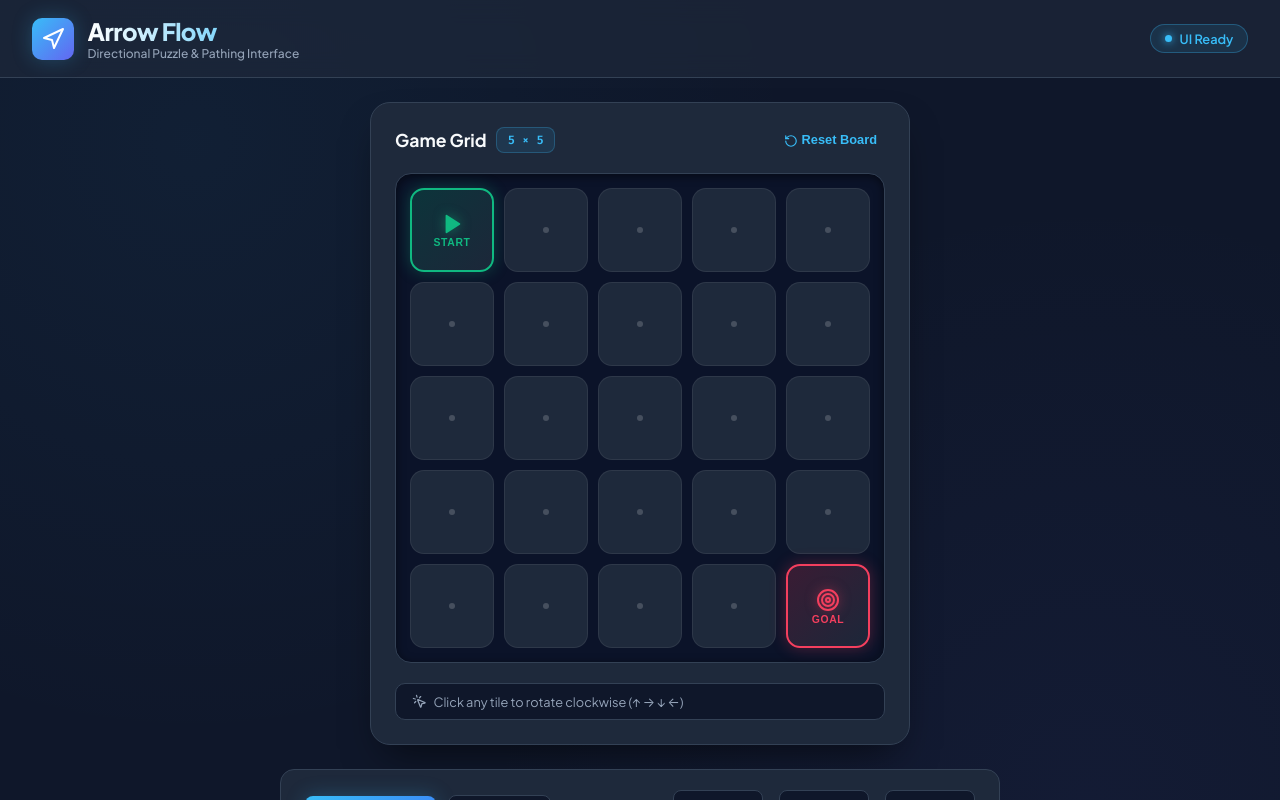
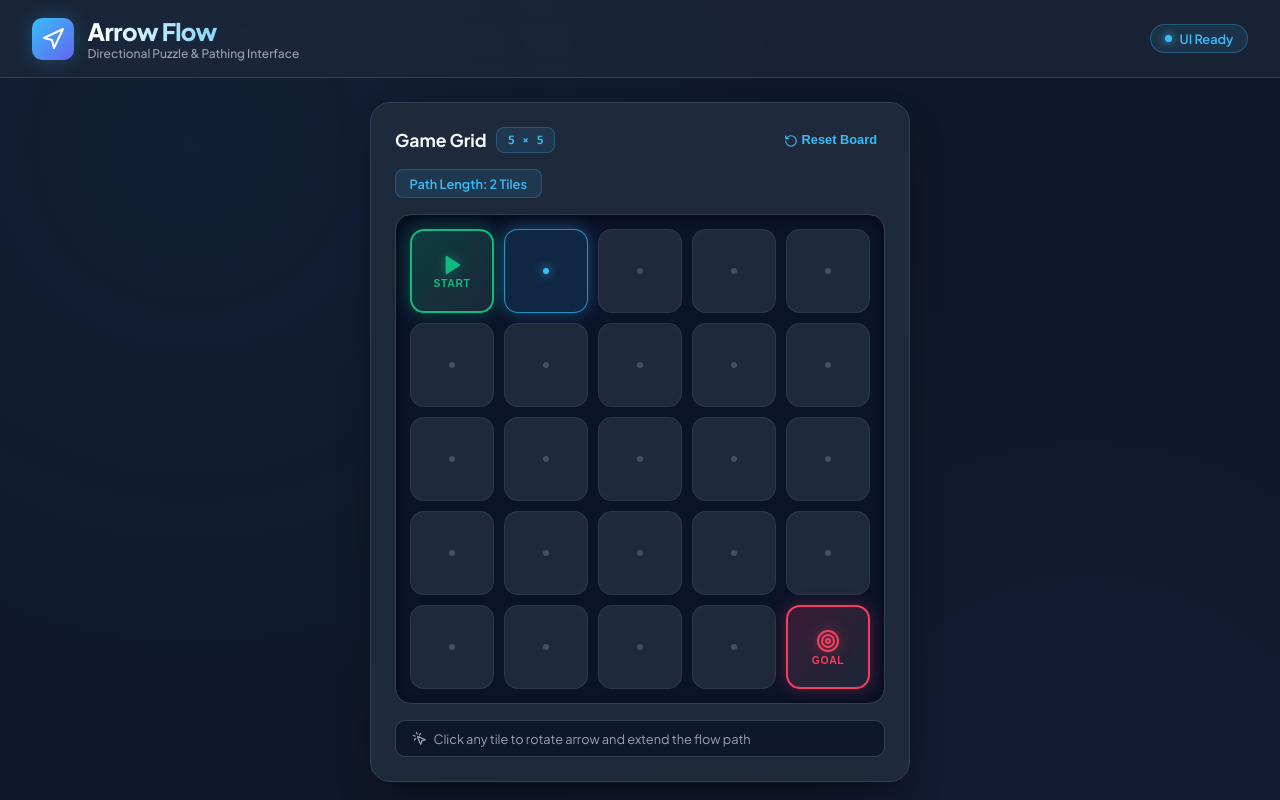
Before and after one commit to 123Devasri/ArrowFlow, a React (Vite) app: page / in a window 1280 px wide. Built offline with nearby package versions, Linux system fonts and the light colour scheme.

Commit message:
Add path movement

```diff
--- a/src/algorithms/pathfinding.js
+++ b/src/algorithms/pathfinding.js
@@ -1,25 +1,97 @@
 /**
- * Arrow Flow Pathfinding & Flow Algorithm Placeholder
+ * Arrow Flow Pathfinding Utility
  *
- * This module will contain the core directional tracing logic for Arrow Flow.
- * When arrows are placed on the board, the flow algorithm will trace step-by-step
- * from the start cell following arrow directions to check if the end goal is reached.
+ * Traces the step-by-step flow from the Start tile following arrow directions.
+ * Separated from UI components to maintain a clean modular architecture.
  */
 
-import { DIRECTION_VECTORS, isValidCoordinate } from '../utils/constants';
+import { DIRECTION_VECTORS } from '../utils/constants';
+import { isValidCoordinate } from '../utils/helpers';
 
 /**
- * Traces the flow of directional arrows on the board.
- * @param {Array<Array<Object>>} grid
- * @param {Object} startPos { row, col }
- * @returns {Object} Result object containing path sequence and whether goal was reached.
+ * Calculates the reachable path starting from (0, 0).
+ *
+ * Stops when:
+ * 1. Target tile is reached (success)
+ * 2. Path leaves the board (out of bounds)
+ * 3. Entering a tile without an arrow (no arrow)
+ * 4. Entering a tile already in the current path (loop detected)
+ *
+ * @param {Array<Array<Object>>} grid 2D matrix of tile objects
+ * @param {Object} startPos Starting coordinate { row: 0, col: 0 }
+ * @param {Object} targetPos Target coordinate { row: 4, col: 4 }
+ * @returns {Object} { path: Array<{row, col}>, pathSet: Set<string>, reachedTarget: boolean, stopReason: string }
  */
-export function traceArrowFlow(grid, startPos = { row: 0, col: 0 }) {
-  // Placeholder implementation for setup phase
-  console.log('Trace arrow flow solver initialized');
+export function calculateFlowPath(
+  grid,
+  startPos = { row: 0, col: 0 },
+  targetPos = { row: 4, col: 4 }
+) {
+  const path = [];
+  const pathSet = new Set(); // Stores "row-col" strings for O(1) lookup
+  let current = startPos;
+  let reachedTarget = false;
+  let stopReason = 'IDLE';
+
+  // Safeguard loop iteration limit
+  const maxSteps = grid.length * grid[0].length + 1;
+  let stepCount = 0;
+
+  while (current && stepCount < maxSteps) {
+    stepCount++;
+    const key = `${current.row}-${current.col}`;
+
+    // Loop detection check
+    if (pathSet.has(key)) {
+      stopReason = 'LOOP';
+      break;
+    }
+
+    // Add current tile to reachable path
+    path.push({ row: current.row, col: current.col });
+    pathSet.add(key);
+
+    // Check if target is reached
+    if (current.row === targetPos.row && current.col === targetPos.col) {
+      reachedTarget = true;
+      stopReason = 'TARGET_REACHED';
+      break;
+    }
+
+    // Get current tile's arrow direction
+    const tileData = grid[current.row]?.[current.col];
+    const direction = tileData?.arrow;
+
+    // Stop if tile has no arrow direction
+    if (!direction) {
+      stopReason = 'NO_ARROW';
+      break;
+    }
+
+    // Calculate next tile coordinates based on arrow direction vector
+    const vector = DIRECTION_VECTORS[direction];
+    if (!vector) {
+      stopReason = 'INVALID_DIRECTION';
+      break;
+    }
+
+    const nextRow = current.row + vector.r;
+    const nextCol = current.col + vector.c;
+
+    // Stop if next step is out of grid bounds
+    if (!isValidCoordinate(nextRow, nextCol, grid.length, grid[0].length)) {
+      stopReason = 'OUT_OF_BOUNDS';
+      break;
+    }
+
+    // Move to next tile
+    current = { row: nextRow, col: nextCol };
+  }
+
   return {
-    path: [startPos],
-    success: false,
-    message: 'Flow algorithm ready for implementation',
+    path,
+    pathSet,
+    reachedTarget,
+    stopReason,
   };
 }
--- a/src/components/GameBoard.jsx
+++ b/src/components/GameBoard.jsx
@@ -1,16 +1,25 @@
-import React, { useState } from 'react';
+import React, { useState, useMemo } from 'react';
 import Tile from './Tile';
-import { GRID_ROWS, GRID_COLS, DIRECTIONS } from '../utils/constants';
+import { GRID_ROWS, GRID_COLS } from '../utils/constants';
 import { createEmptyGrid, getNextClockwiseDirection } from '../utils/helpers';
-import { MousePointerClick, RotateCcw } from 'lucide-react';
+import { calculateFlowPath } from '../algorithms/pathfinding';
+import { MousePointerClick, RotateCcw, Sparkles, AlertCircle } from 'lucide-react';
 import '../css/GameBoard.css';
 
 /**
- * Reusable GameBoard component managing the 5x5 Arrow Flow grid state.
+ * Reusable GameBoard component managing 5x5 matrix state and path traversal execution.
  */
 export default function GameBoard() {
   // Store board tiles in React state
   const [grid, setGrid] = useState(() => createEmptyGrid(GRID_ROWS, GRID_COLS));
+
+  /**
+   * Recalculate path traversal whenever grid state changes.
+   * Path calculation is kept completely separate in pathfinding.js utility.
+   */
+  const flowResult = useMemo(() => {
+    return calculateFlowPath(grid);
+  }, [grid]);
 
   /**
    * Click handler to rotate arrow clockwise (+90°) on regular tiles.
@@ -63,23 +72,52 @@ export default function GameBoard() {
         </button>
       </div>
 
+      {/* Status Bar showing live path calculation metrics */}
+      <div className="flow-status-bar">
+        {flowResult.reachedTarget ? (
+          <div className="status-pill status-success">
+            <Sparkles size={15} />
+            <span>Target Reached! ({flowResult.path.length} Tiles)</span>
+          </div>
+        ) : flowResult.stopReason === 'LOOP' ? (
+          <div className="status-pill status-warning">
+            <AlertCircle size={15} />
+            <span>Loop Detected</span>
+          </div>
+        ) : flowResult.stopReason === 'OUT_OF_BOUNDS' ? (
+          <div className="status-pill status-muted">
+            <span>Path Left Board ({flowResult.path.length} Tiles)</span>
+          </div>
+        ) : (
+          <div className="status-pill status-info">
+            <span>Path Length: {flowResult.path.length} Tiles</span>
+          </div>
+        )}
+      </div>
+
       {/* 5x5 Responsive Grid Canvas */}
       <div className="grid-5x5-canvas">
         {grid.map((row) =>
-          row.map((tile) => (
-            <Tile
-              key={`${tile.row}-${tile.col}`}
-              tile={tile}
-              onTileClick={handleTileClick}
-            />
-          ))
+          row.map((tile) => {
+            const tileKey = `${tile.row}-${tile.col}`;
+            const isReachable = flowResult.pathSet.has(tileKey);
+
+            return (
+              <Tile
+                key={tileKey}
+                tile={tile}
+                isReachable={isReachable}
+                onTileClick={handleTileClick}
+              />
+            );
+          })
         )}
       </div>
 
       <div className="board-hint-bar">
         <div className="hint-text">
           <MousePointerClick size={15} />
-          <span>Click any tile to rotate clockwise (↑ → ↓ ←)</span>
+          <span>Click any tile to rotate arrow and extend the flow path</span>
         </div>
       </div>
     </div>
--- a/src/css/GameBoard.css
+++ b/src/css/GameBoard.css
@@ -10,7 +10,7 @@
   display: flex;
   flex-direction: column;
   align-items: center;
-  gap: 1.25rem;
+  gap: 1rem;
 }
 
 .board-header {
@@ -41,6 +41,50 @@
   padding: 0.25rem 0.65rem;
   border-radius: 8px;
   border: 1px solid rgba(56, 189, 248, 0.25);
+}
+
+/* Status Bar for Live Path Metrics */
+.flow-status-bar {
+  width: 100%;
+  display: flex;
+  align-items: center;
+  justify-content: flex-start;
+}
+
+.status-pill {
+  display: inline-flex;
+  align-items: center;
+  gap: 0.45rem;
+  padding: 0.35rem 0.85rem;
+  border-radius: 8px;
+  font-size: 0.8rem;
+  font-weight: 600;
+  transition: all 0.25s ease;
+}
+
+.status-info {
+  background-color: rgba(56, 189, 248, 0.1);
+  color: var(--accent-cyan);
+  border: 1px solid rgba(56, 189, 248, 0.25);
+}
+
+.status-success {
+  background-color: rgba(16, 185, 129, 0.15);
+  color: var(--accent-emerald);
+  border: 1px solid rgba(16, 185, 129, 0.4);
+  box-shadow: 0 0 12px rgba(16, 185, 129, 0.25);
+}
+
+.status-warning {
+  background-color: rgba(244, 63, 94, 0.12);
+  color: var(--accent-rose);
+  border: 1px solid rgba(244, 63, 94, 0.3);
+}
+
+.status-muted {
+  background-color: rgba(148, 163, 184, 0.1);
+  color: var(--text-secondary);
+  border: 1px solid rgba(148, 163, 184, 0.2);
 }
 
 /* 5x5 Responsive CSS Grid Canvas */
--- a/src/css/Tile.css
+++ b/src/css/Tile.css
@@ -13,9 +13,9 @@
   cursor: pointer;
   user-select: none;
   transition: transform 0.2s cubic-bezier(0.34, 1.56, 0.64, 1),
-              background-color 0.2s ease,
-              border-color 0.2s ease,
-              box-shadow 0.2s ease;
+              background-color 0.25s ease,
+              border-color 0.25s ease,
+              box-shadow 0.25s ease;
   outline: none;
   padding: 0;
 }
@@ -34,9 +34,9 @@
 
 /* Start Tile (Top-Left 0,0) */
 .tile-button.is-start {
-  background: linear-gradient(135deg, rgba(16, 185, 129, 0.2), rgba(30, 41, 59, 0.9));
+  background: linear-gradient(135deg, rgba(16, 185, 129, 0.25), rgba(30, 41, 59, 0.9));
   border: 2px solid var(--accent-emerald);
-  box-shadow: 0 0 16px rgba(16, 185, 129, 0.3);
+  box-shadow: 0 0 18px rgba(16, 185, 129, 0.35);
   cursor: default;
 }
 
@@ -48,20 +48,51 @@
   cursor: default;
 }
 
+/* Target Tile Solved Highlight */
+.tile-button.is-target.is-reachable {
+  background: linear-gradient(135deg, rgba(16, 185, 129, 0.35), rgba(16, 185, 129, 0.15));
+  border-color: var(--accent-emerald);
+  box-shadow: 0 0 25px rgba(16, 185, 129, 0.6);
+  animation: pulseGoal 2s infinite ease-in-out;
+}
+
+@keyframes pulseGoal {
+  0%, 100% { box-shadow: 0 0 20px rgba(16, 185, 129, 0.5); }
+  50% { box-shadow: 0 0 30px rgba(16, 185, 129, 0.8); }
+}
+
+/* Reachable Path Subtle Glow Styling */
+.tile-button.is-reachable:not(.is-start):not(.is-target) {
+  background-color: rgba(56, 189, 248, 0.12);
+  border-color: rgba(56, 189, 248, 0.7);
+  box-shadow: 0 0 16px rgba(56, 189, 248, 0.35);
+}
+
+.tile-button.is-reachable .tile-arrow-icon {
+  color: #ffffff;
+  filter: drop-shadow(0 0 10px rgba(56, 189, 248, 0.9));
+}
+
+.tile-button.is-reachable .tile-empty-dot {
+  background-color: var(--accent-cyan);
+  box-shadow: 0 0 10px var(--accent-cyan);
+}
+
 /* Tile Has Arrow Active State */
-.tile-button.has-arrow {
+.tile-button.has-arrow:not(.is-reachable) {
   background-color: #1e293b;
   border-color: var(--accent-cyan);
-  box-shadow: 0 0 14px rgba(56, 189, 248, 0.25);
+  box-shadow: 0 0 10px rgba(56, 189, 248, 0.15);
 }
 
-/* Arrow Icon Container & Smooth Spring-like Rotation */
+/* Arrow Icon Container & Smooth Spring Rotation */
 .tile-arrow-icon {
   display: flex;
   align-items: center;
   justify-content: center;
   color: var(--accent-cyan);
-  transition: transform 0.3s cubic-bezier(0.34, 1.56, 0.64, 1);
+  transition: transform 0.3s cubic-bezier(0.34, 1.56, 0.64, 1),
+              color 0.2s ease;
   filter: drop-shadow(0 0 8px rgba(56, 189, 248, 0.6));
 }
 
@@ -82,6 +113,10 @@
   color: var(--accent-rose);
 }
 
+.is-target.is-reachable .tile-label-badge {
+  color: var(--accent-emerald);
+}
+
 .is-start .tile-icon {
   color: var(--accent-emerald);
   filter: drop-shadow(0 0 6px rgba(16, 185, 129, 0.5));
@@ -90,6 +125,11 @@
 .is-target .tile-icon {
   color: var(--accent-rose);
   filter: drop-shadow(0 0 6px rgba(244, 63, 94, 0.5));
+}
+
+.is-target.is-reachable .tile-icon {
+  color: var(--accent-emerald);
+  filter: drop-shadow(0 0 10px rgba(16, 185, 129, 0.8));
 }
 
 /* Empty Tile Subtle Dot Placeholder */
--- a/src/utils/helpers.js
+++ b/src/utils/helpers.js
@@ -2,11 +2,11 @@
  * Arrow Flow Helper Utilities
  * Helper functions for grid generation and coordinate validation.
  */
-import { GRID_ROWS, GRID_COLS, DIRECTIONS, DIRECTION_CYCLE, DIRECTION_ROTATION } from './constants';
+import { GRID_ROWS, GRID_COLS, DIRECTIONS, DIRECTION_CYCLE } from './constants';
 
 /**
  * Creates an initial 5x5 grid matrix.
- * Set Start tile at (0, 0) and Target tile at (4, 4).
+ * Set Start tile at (0, 0) pointing RIGHT and Target tile at (4, 4).
  * @returns {Array<Array<Object>>} 2D array representing grid tiles.
  */
 export function createEmptyGrid(rows = GRID_ROWS, cols = GRID_COLS) {
@@ -20,8 +20,9 @@ export function createEmptyGrid(rows = GRID_ROWS, cols = GRID_COLS) {
       row.push({
         row: r,
         col: c,
-        arrow: null, // Direction string ('UP', 'RIGHT', 'DOWN', 'LEFT') or null for empty
-        rotationDegrees: 0, // Cumulative rotation angle for smooth animation
+        // Start tile points RIGHT initially to start the flow path
+        arrow: isStart ? DIRECTIONS.RIGHT : null,
+        rotationDegrees: 0,
         isStart,
         isTarget,
         visited: false,
```
Also changed, not shown: src/components/Tile.jsx (+10 -4 lines).
